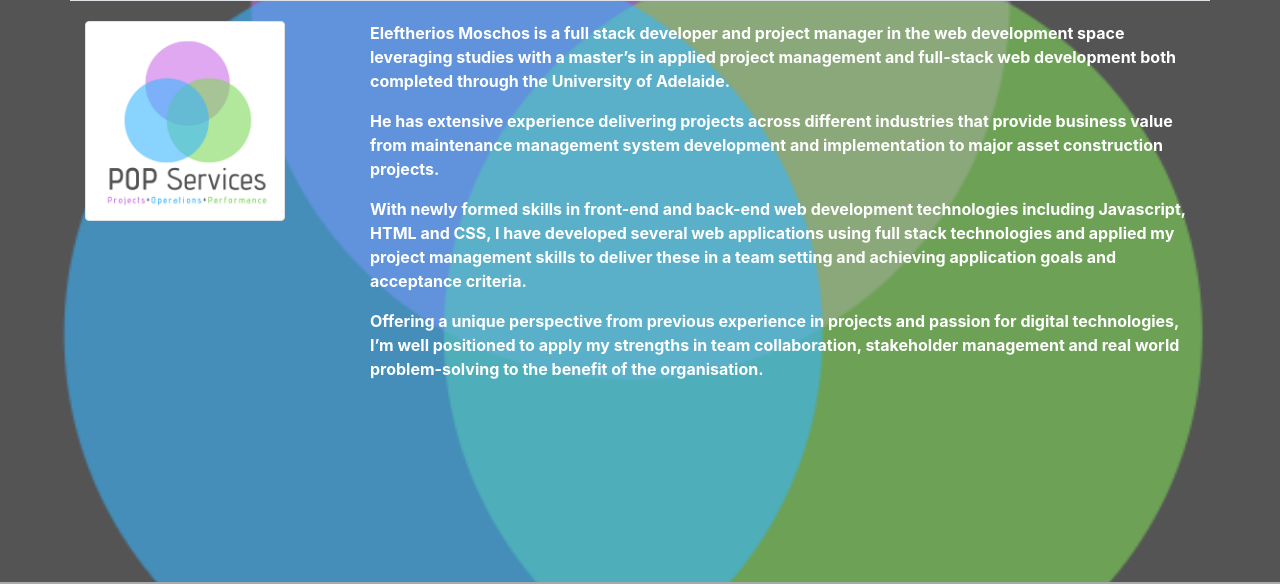
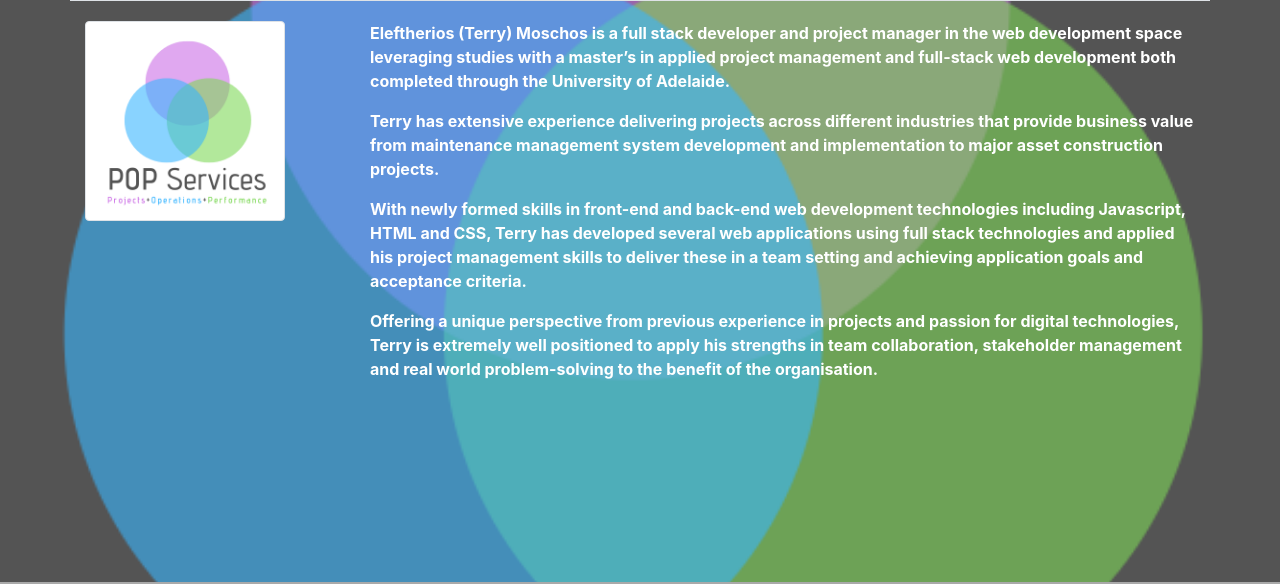
Before and after one commit to EMoschos/Web-Dev-Bio, a plain HTML site: page index.html in a window 1280 px wide. Shown: the part 154-738 px from the top of the page. Drawn offline with nearby package versions, Linux system fonts and the light colour scheme.

Commit message:
Updated ReadMe and About Me pages

```diff
--- a/index.html
+++ b/index.html
@@ -59,26 +59,26 @@
                 <div class="col-sm-9 font-weight-bold">
                     <!-- I wanted to emphasie words in the paragraph and used strong tag -->
                     <p>
-                        Eleftherios Moschos is a full stack developer and project manager in the web development space
+                        Eleftherios (Terry) Moschos is a full stack developer and project manager in the web development space
                         leveraging studies with a
                         master’s in applied project management and full-stack web development both completed through the
                         University of Adelaide.
                     </p>
                     <p>
-                        He has extensive experience delivering projects across different industries
+                        Terry has extensive experience delivering projects across different industries
                         that provide business value from maintenance management system development and implementation to
                         major asset construction projects.
                     </p>
                     <p>
                         With newly formed skills in front-end and back-end web
-                        development technologies including Javascript, HTML and CSS, I have developed several web
-                        applications using full stack technologies and applied my project management skills to deliver
+                        development technologies including Javascript, HTML and CSS, Terry has developed several web
+                        applications using full stack technologies and applied his project management skills to deliver
                         these in a team setting and achieving application goals and acceptance criteria.
                     </p>
                     <p>
                         Offering a
                         unique perspective from previous experience in projects and passion for digital technologies,
-                        I’m well positioned to apply my strengths in team collaboration, stakeholder management and real
+                        Terry is extremely well positioned to apply his strengths in team collaboration, stakeholder management and real
                         world problem-solving to the benefit of the organisation.
                     </p>
                 </div>
```
Also changed, not shown: 1 other file.
